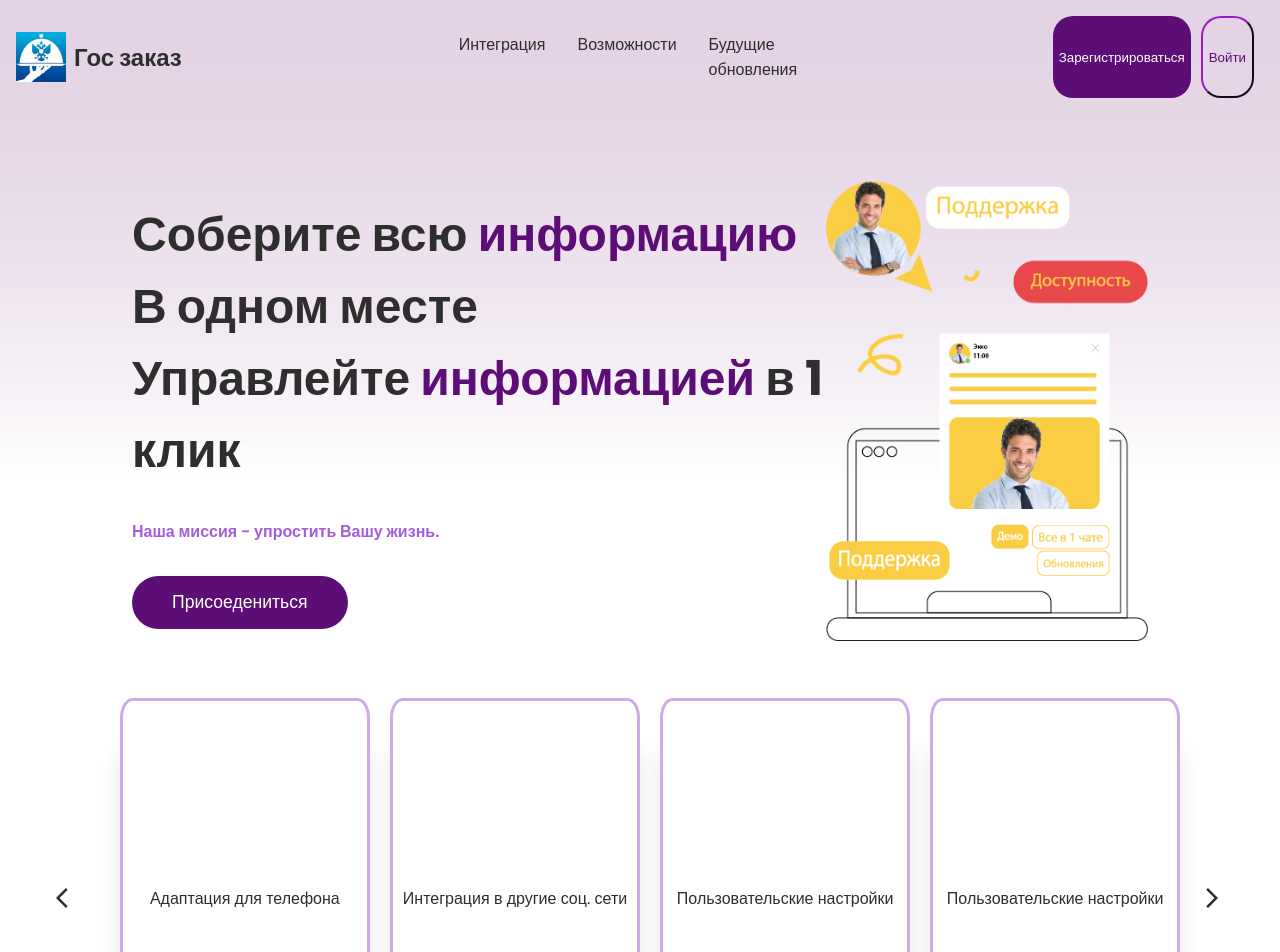
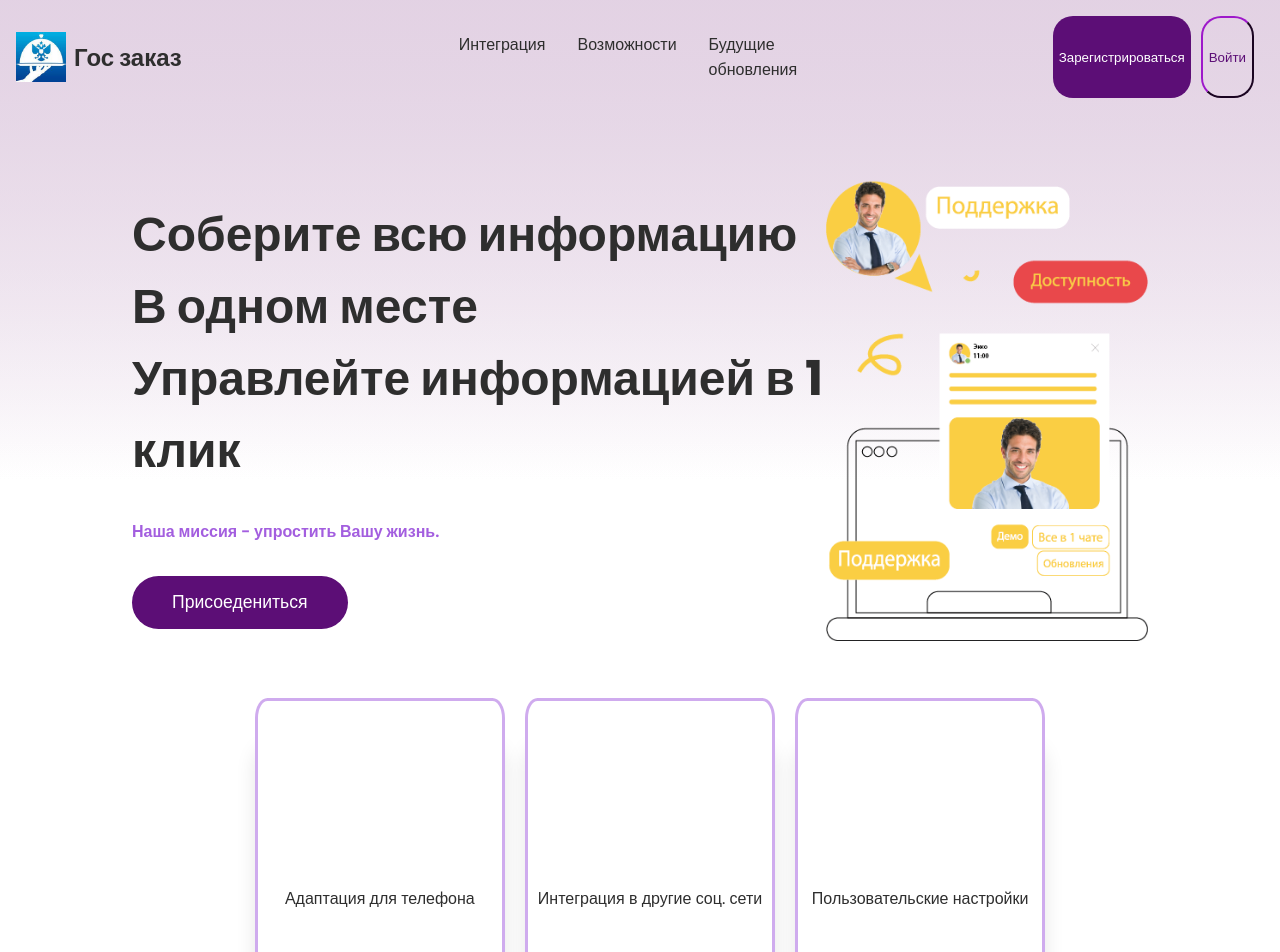
Before and after one commit to MySolyanka/cucumber, a Next.js app: page / in a window 1280 px wide. Shown: the top 952 px of the page. Built offline with nearby package versions, Linux system fonts and the light colour scheme.

Commit message:
Обновил стили

```diff
--- a/components/Future.jsx
+++ b/components/Future.jsx
@@ -1,7 +1,5 @@
 import React, { useState } from 'react';
 import css from '../styles/Future.module.css'
-import ArrowBackIosIcon from '@mui/icons-material/ArrowBackIos';
-import ArrowForwardIosIcon from '@mui/icons-material/ArrowForwardIos';
 
 
 
@@ -14,34 +12,18 @@ function Square({ text }) {
 }
 
 function App() {
-  const [squares, setSquares] = useState([
+  const [squares] = useState([
     { id: 1, text: 'Адаптация для телефона' },
     { id: 2, text: 'Интеграция в другие соц. сети' },
     { id: 3, text: 'Пользовательские настройки' },
-    { id: 4, text: 'Пользовательские настройки' },
   ]);
 
-  function handleLeftArrowClick() {
-    const newSquares = [...squares];
-    const firstSquare = newSquares.shift();
-    newSquares.push(firstSquare);
-    setSquares(newSquares);
-  }
-
-  function handleRightArrowClick() {
-    const newSquares = [...squares];
-    const lastSquare = newSquares.pop();
-    newSquares.unshift(lastSquare);
-    setSquares(newSquares);
-  }
 
   return (
     <div className={css.container}>
-      <ArrowBackIosIcon className={css.arrow__left} onClick={handleRightArrowClick} />
       {squares.map(square => (
         <Square key={square.id} text={square.text} />
       ))}
-      <ArrowForwardIosIcon className={css.arrow__right} onClick={handleLeftArrowClick} />
     </div>
   );
 }
--- a/styles/Footer.module.css
+++ b/styles/Footer.module.css
@@ -9,7 +9,7 @@
 }
 
 .container>span {
-    color: var(--themeRed);
+    color: var(--colorPrimary);
     font-weight: bold;
 }
 
@@ -31,5 +31,5 @@
 }
 
 .social>* {
-    fill: var(--themeRed);
+    fill: var(--colorPrimary);
 }
--- a/styles/Future.module.css
+++ b/styles/Future.module.css
@@ -22,9 +22,9 @@
   }
 
   .square:hover {
-    border-color: var(--themeRed);
+    border-color: var(--colorPrimary);
     transform: scale(1.1);
-    color: var(--themeRed);
+    color: var(--colorPrimary);
     box-shadow: 8px 19px 8px 0px rgba(0, 0, 0, 0.16);
   }
 
@@ -47,5 +47,5 @@
 
   .arrow__left:hover,
   .arrow__right :hover {
-    color: var(--themeRed);
+    color: var(--colorPrimary);
   }
--- a/styles/Header.module.css
+++ b/styles/Header.module.css
@@ -29,7 +29,7 @@
 
 .menu>li:hover {
     cursor: pointer;
-    color: var(--themeRed);
+    color: var(--colorPrimary);
 }
 
 .rightSide{
@@ -48,7 +48,7 @@
 }
 
 .register {
-    background-color: var(--themeRed);
+    background-color: var(--colorPrimary);
     color: white;
     border: none;
     border-radius: 20px;
@@ -57,8 +57,8 @@
 
 .login {
     background: none;
-    color:  var(--themeRed);
-    border-color:  var(--themeRed);
+    color:  var(--colorPrimary);
+    border-color:  var(--colorPrimary);
     border-radius: 20px;
     margin-right: 10px;
 }
--- a/styles/Hero.module.css
+++ b/styles/Hero.module.css
@@ -25,7 +25,7 @@
 
 .miniText {
     width: 70%;
-    color: var(--gray);
+    color: var(--colorSecondary);
     font-weight: 600;
     display: flex;
     flex-direction: column;
--- a/styles/Home.module.css
+++ b/styles/Home.module.css
@@ -1,7 +1,3 @@
 .container {
     padding: 1rem 2rem;
 }
-
-.future__container {
-
-}
--- a/styles/globals.css
+++ b/styles/globals.css
@@ -11,15 +11,10 @@ body {
 }
 
 :root{
-  /*  --themeRed: #F54748;
-  --themeBlack: #2E2E2E;
-  --pink: #FDECEC;
-  --gray: #828282;
-  */
-  --themeRed: #5C0E76;
+  --colorPrimary: #5C0E76;
   --themeBlack: #2E2E2E;
   --pink: #913D88;
-  --gray: #A35EDF;
+  --colorSecondary: #A35EDF;
   --shadow: -4px 12px 20px -2px rgba(0, 0, 0, 0.19);
   --background-color:  linear-gradient(180deg, rgba(226, 209, 227, 0.85) 0%, rgba(255, 255, 255, 0) 30rem);
   --cartBack : rgba(255, 255, 255, 0.38);
@@ -66,5 +61,5 @@ a {
   color: white;
   font-size: 1.1rem;
   cursor: pointer;
-  background-color: var(--themeRed);
+  background-color: var(--colorPrimary);
 }
```
